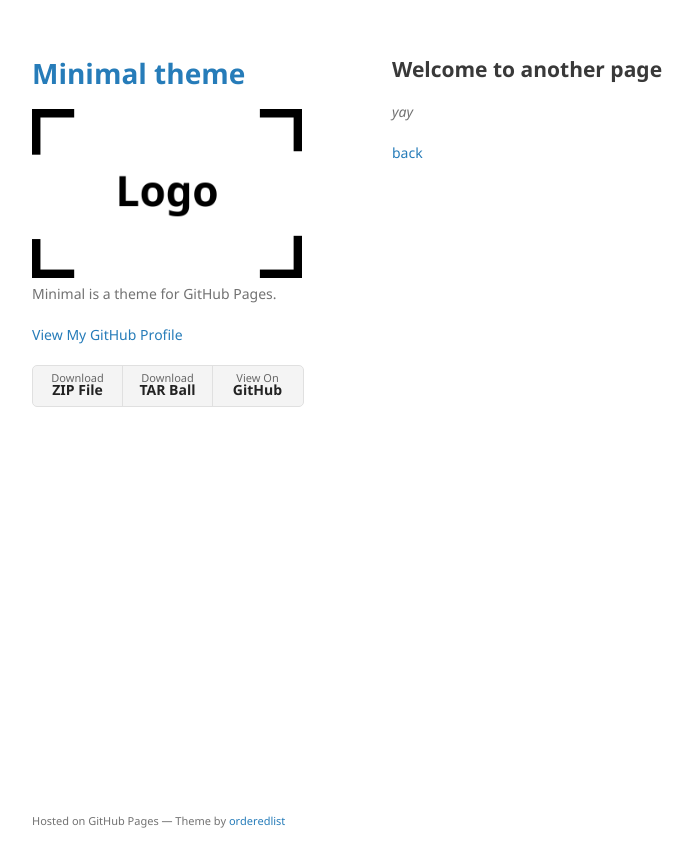
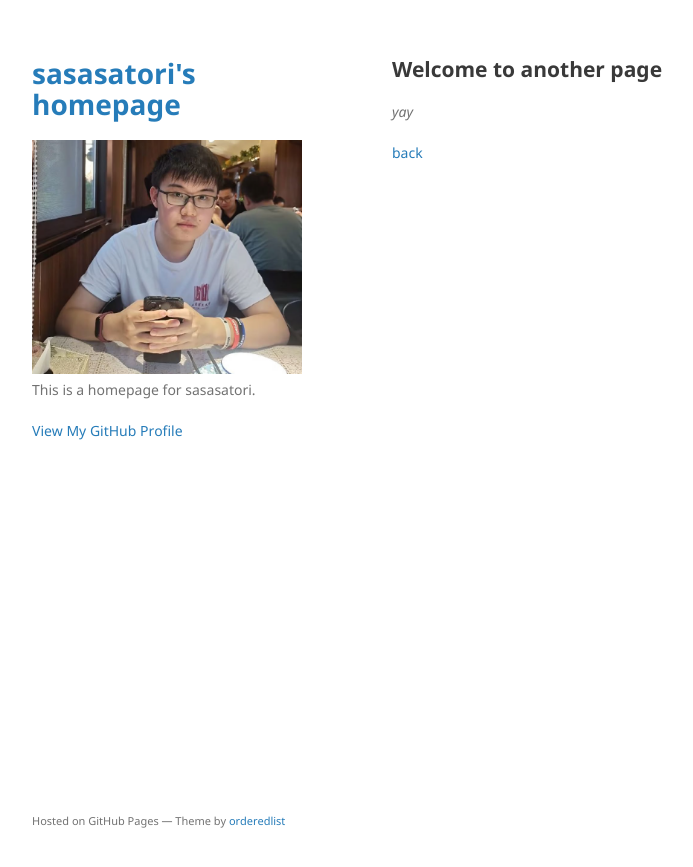
Before and after one commit to sasasatori/sasasatori.github.io, a Jekyll site: the page built from another-page.md, in a window 1280 px wide. Shown: the top 867 px of the page, without its empty margins (178-871 px from the left). Built offline with Jekyll 4.4.1, drawn with Linux system fonts in a browser that asks for light colours; our own code applies the rules of GitHub Pages for plain Markdown files.

Commit message:
update config.yml

```diff
--- a/_config.yml
+++ b/_config.yml
@@ -1,6 +1,6 @@
-title: Minimal theme
+title: sasasatori's homepage
 logo: /assets/img/logo.png
-description: Minimal is a theme for GitHub Pages.
-show_downloads: true
+description: This is a homepage for sasasatori.
+show_downloads: false
 google_analytics:
 theme: jekyll-theme-minimal
```
Also changed, not shown: assets/img/logo.png.
